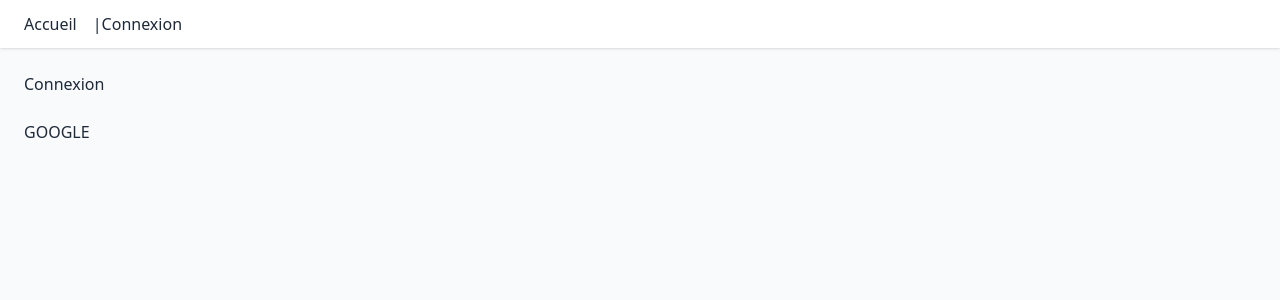
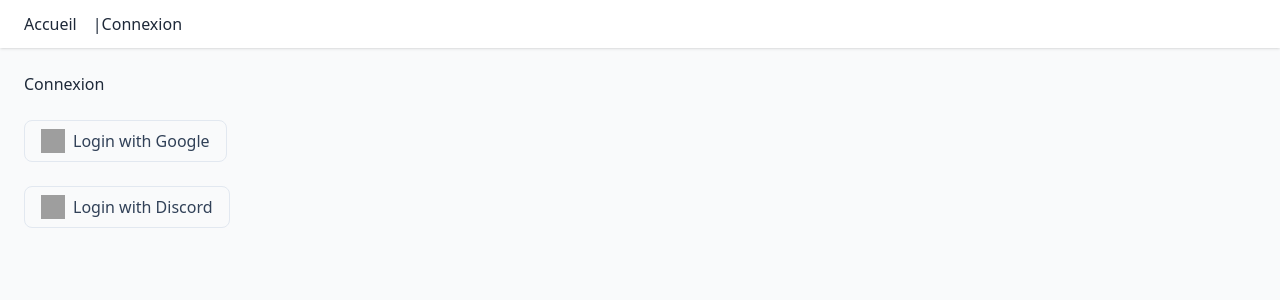
Before and after one commit to Nabu-ARCHI-LOGICIEL/front, a React (Vite) app: page /login in a window 1280 px wide. Shown: the top 300 px of the page. Built offline with nearby package versions, Linux system fonts and the light colour scheme; grey boxes are pictures that could not be loaded.

Commit message:
add google and discord oauth login bouton

```diff
--- /dev/null
+++ b/src/componants/discordButton.tsx
@@ -0,0 +1,10 @@
+export default function GoogleButton() {
+    return (
+        <button
+            className="px-4 py-2 border flex gap-2 border-slate-200 dark:border-slate-700 rounded-lg text-slate-700 hover:border-slate-400 hover:text-slate-900 dark:hover:text-slate-300 hover:shadow transition duration-150"
+            onClick={() => (window.location.href = "http://localhost:3000/auth/discord/login")}>
+            <img className="w-6 h-6" src="https://www.svgrepo.com/show/343548/discord-communication-interaction-message-network.svg" loading="lazy" alt="google logo" />
+            <span>Login with Discord</span>
+        </button>
+    );
+}
--- /dev/null
+++ b/src/componants/googleButton.tsx
@@ -0,0 +1,10 @@
+export default function GoogleButton() {
+    return (
+        <button
+            className="px-4 py-2 border flex gap-2 border-slate-200 dark:border-slate-700 rounded-lg text-slate-700 hover:border-slate-400 hover:text-slate-900 dark:hover:text-slate-300 hover:shadow transition duration-150"
+            onClick={() => (window.location.href = "http://localhost:3000/auth/google/login")}>
+            <img className="w-6 h-6" src="https://www.svgrepo.com/show/475656/google-color.svg" loading="lazy" alt="google logo" />
+            <span>Login with Google</span>
+        </button>
+    );
+}
--- a/src/pages/Login.tsx
+++ b/src/pages/Login.tsx
@@ -1,4 +1,6 @@
 import { login } from "@/auth";
+import DiscordButton from "@/componants/discordButton";
+import GoogleButton from "@/componants/googleButton";
 import { useState } from "react";
 
 export default function Login() {
@@ -37,14 +39,9 @@ export default function Login() {
                 {error && <p style={{color:"red"}}>{error}</p>}
             </form> */}
 			<br />
-			<button
-				onClick={() =>
-					(window.location.href =
-						"http://localhost:3000/auth/google/login")
-				}
-			>
-				GOOGLE
-			</button>
+			<GoogleButton/>
+			<br />
+			<DiscordButton/>
 		</div>
 	);
 }
```
